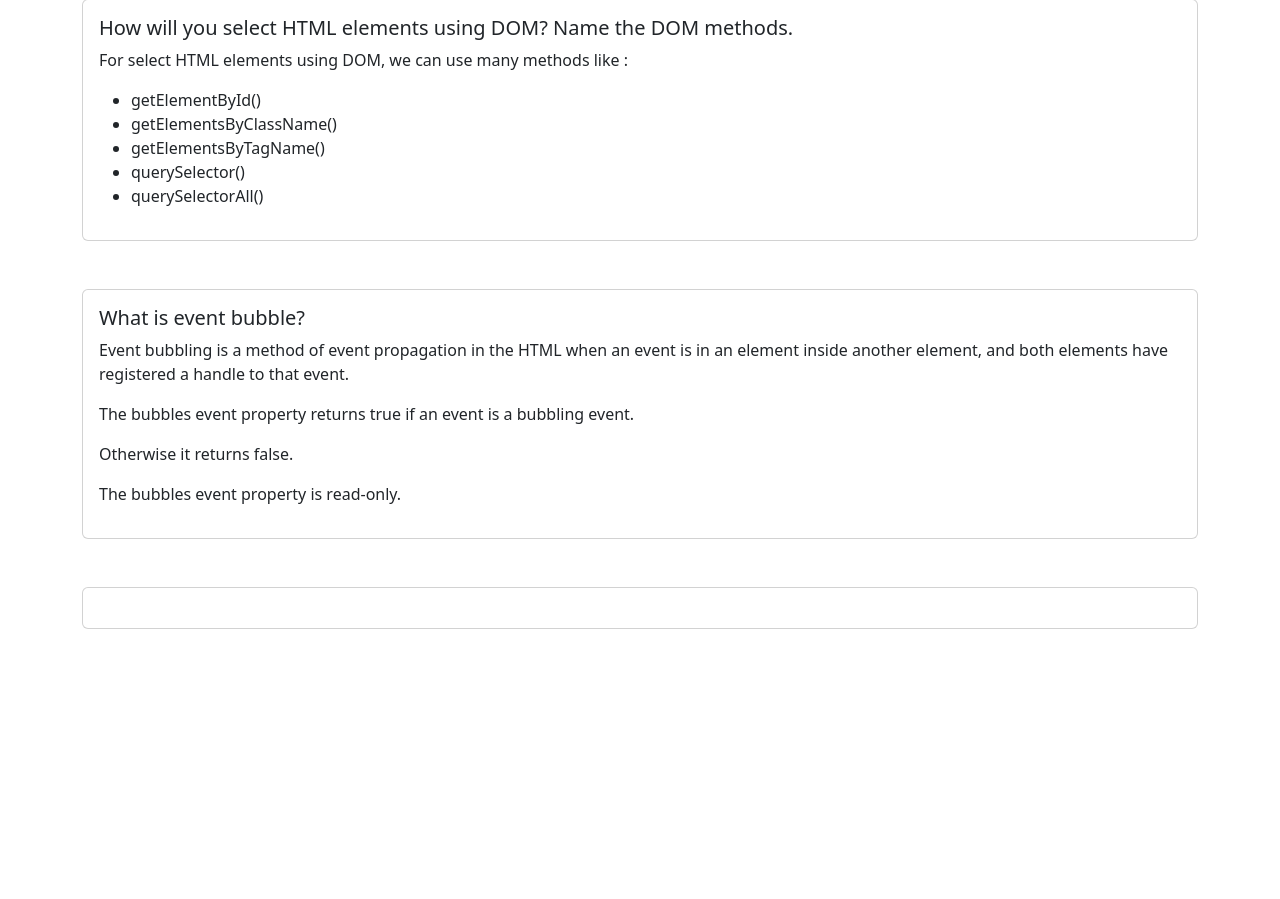
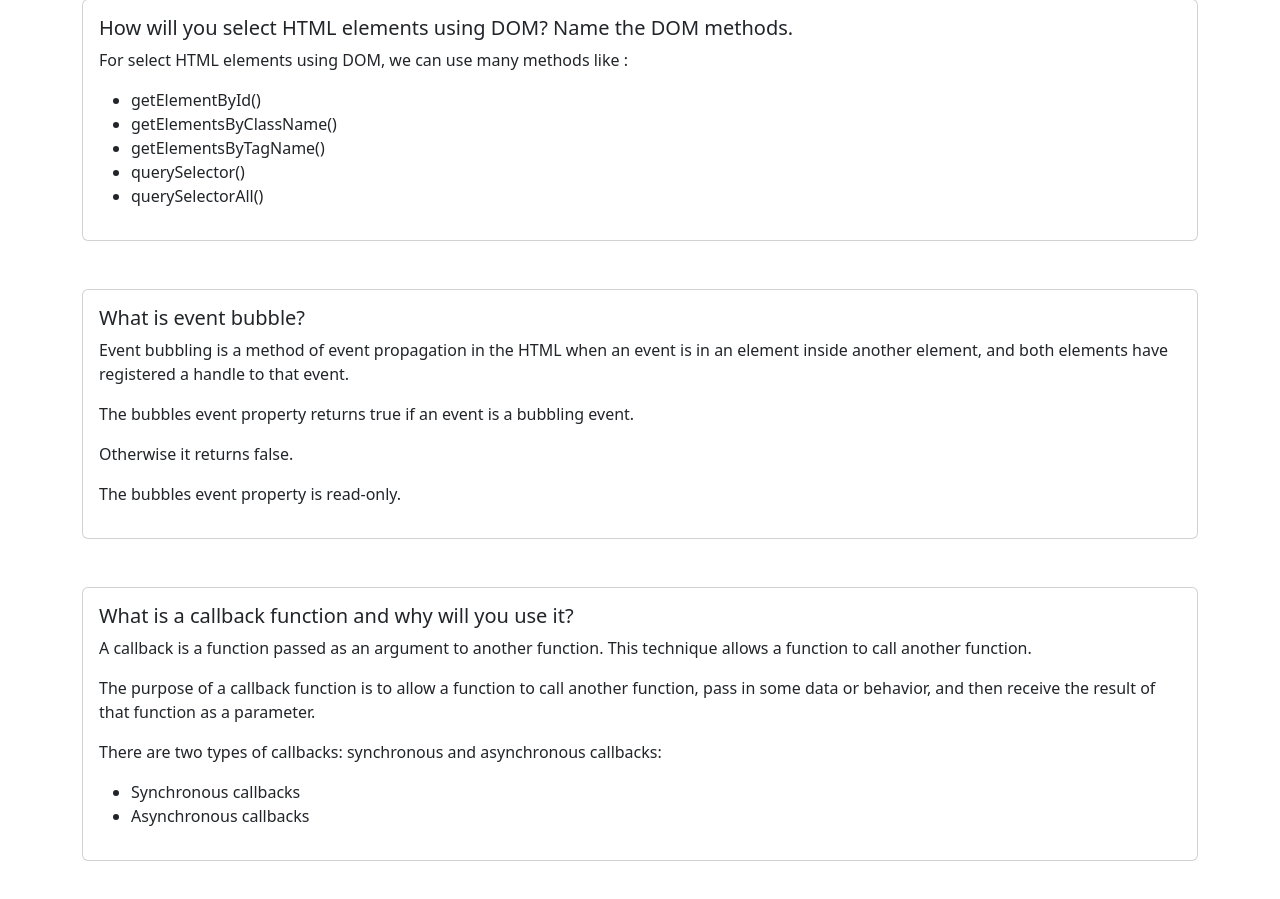
Before and after one commit to smhasanjamil/geometry-genius, a plain HTML site: page blog.html in a window 1280 px wide. Shown: the part 469-1368 px from the top of the page. Before the commit the page ends 1146 px from the top, so only its background shows below. Drawn offline with nearby package versions, Linux system fonts and the light colour scheme.

Commit message:
Foorth Question and answer added

```diff
--- a/blog.html
+++ b/blog.html
@@ -87,11 +87,11 @@
                     <div class="card">
                         <div class="card-body">
                             <h5 class="card-title">What is event bubble?</h5>
-                            <p class="card-text">Event bubbling is a method of event propagation in the HTML when an event is in an element inside another element, and both elements have registered a handle to that event.</p>
+                            <p class="card-text">Event bubbling is a method of event propagation in the HTML when an
+                                event is in an element inside another element, and both elements have registered a
+                                handle to that event.</p>
                             <p>The bubbles event property returns true if an event is a bubbling event.</p>
-
                             <p>Otherwise it returns false.</p>
-
                             <p>The bubbles event property is read-only.</p>
                         </div>
                     </div>
@@ -100,8 +100,18 @@
                 <div class="col-12 mb-5">
                     <div class="card">
                         <div class="card-body">
-                            <h5 class="card-title"></h5>
-                            <p class="card-text"></p>
+                            <h5 class="card-title">What is a callback function and why will you use it?</h5>
+                            <p class="card-text">A callback is a function passed as an argument to another function.
+                                This technique allows a function to call another function.</p>
+
+                            <p>The purpose of a callback function is to allow a function to call another function, pass
+                                in some data or behavior, and then receive the result of that function as a parameter.
+                            </p>
+                            <p>There are two types of callbacks: synchronous and asynchronous callbacks: </p>
+                            <ul>
+                                <li>Synchronous callbacks</li>
+                                <li>Asynchronous callbacks</li>
+                            </ul>
                         </div>
                     </div>
                 </div>
```
